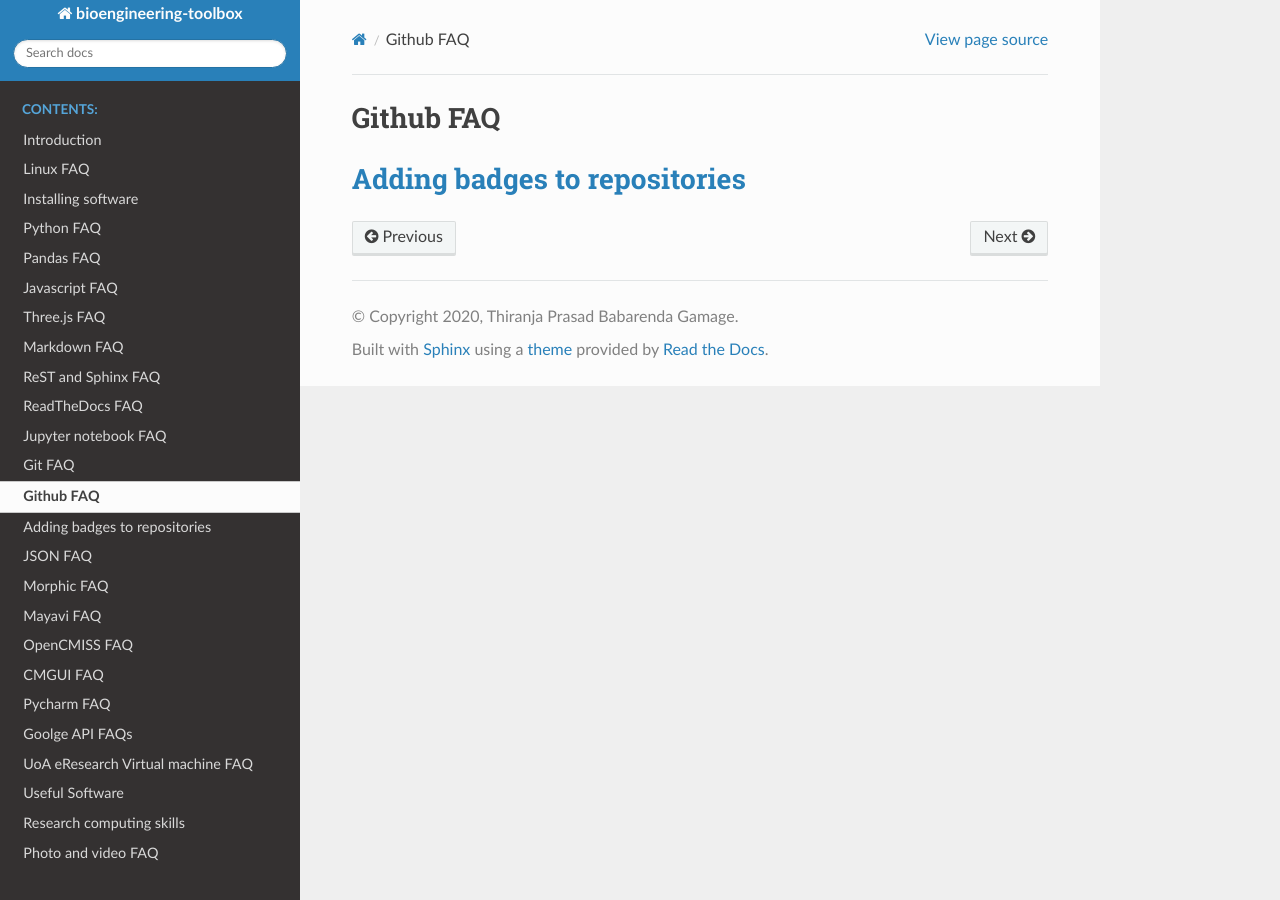
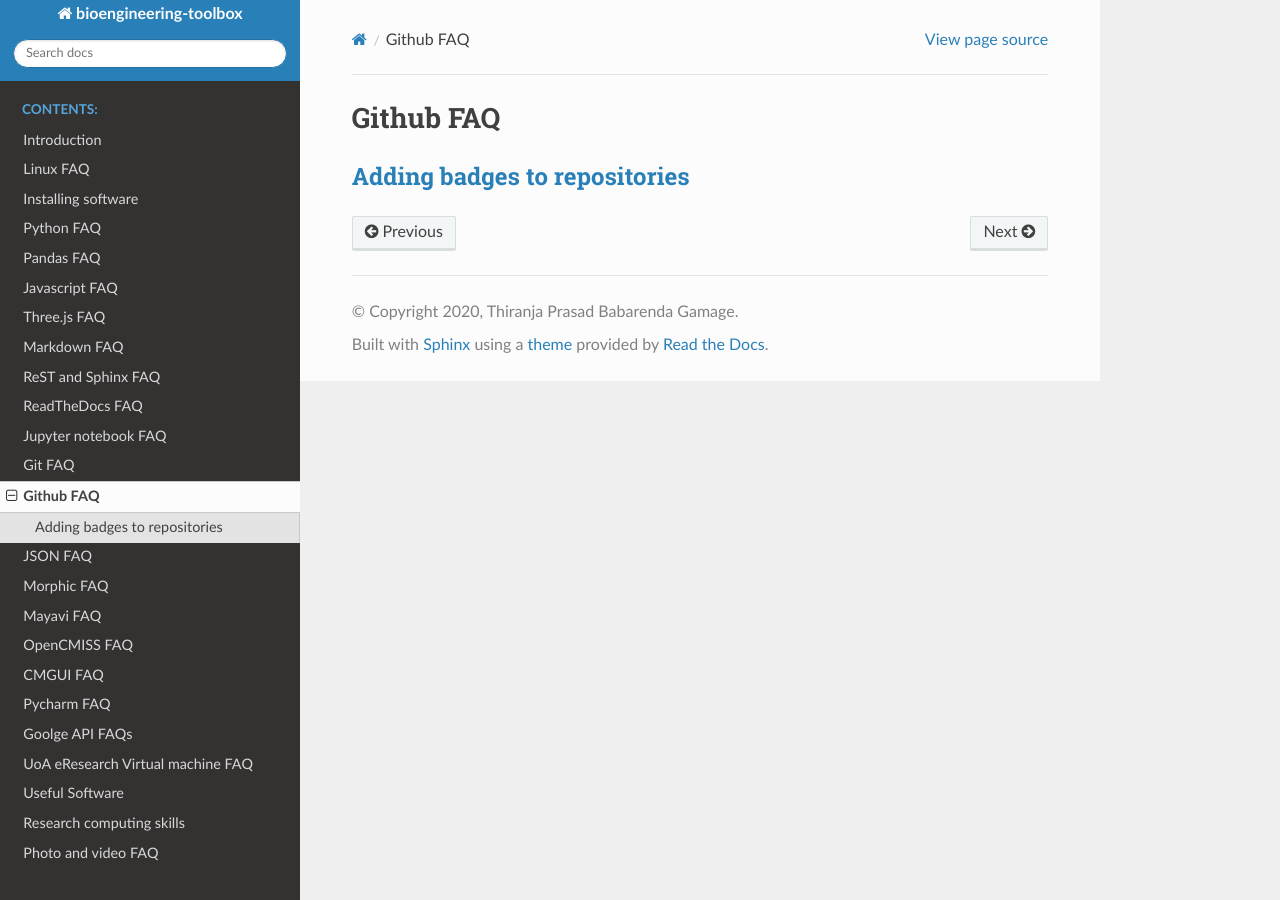
Before and after one commit to PrasadBabarendaGamage/bioengineering-toolbox, a Sphinx documentation site: the page built from docs/source/github_faq.md, in a window 1280 px wide. Built offline with Sphinx 7.4.7 and the Read the Docs theme 2.0.0, drawn with Linux system fonts in a browser that asks for light colours.

```diff
--- a/docs/source/github_faq.md
+++ b/docs/source/github_faq.md
@@ -1,3 +1,3 @@
 # Github FAQ
 
-# [Adding badges to repositories](https://github.com/Naereen/badges)
+## [Adding badges to repositories](https://github.com/Naereen/badges)
```
